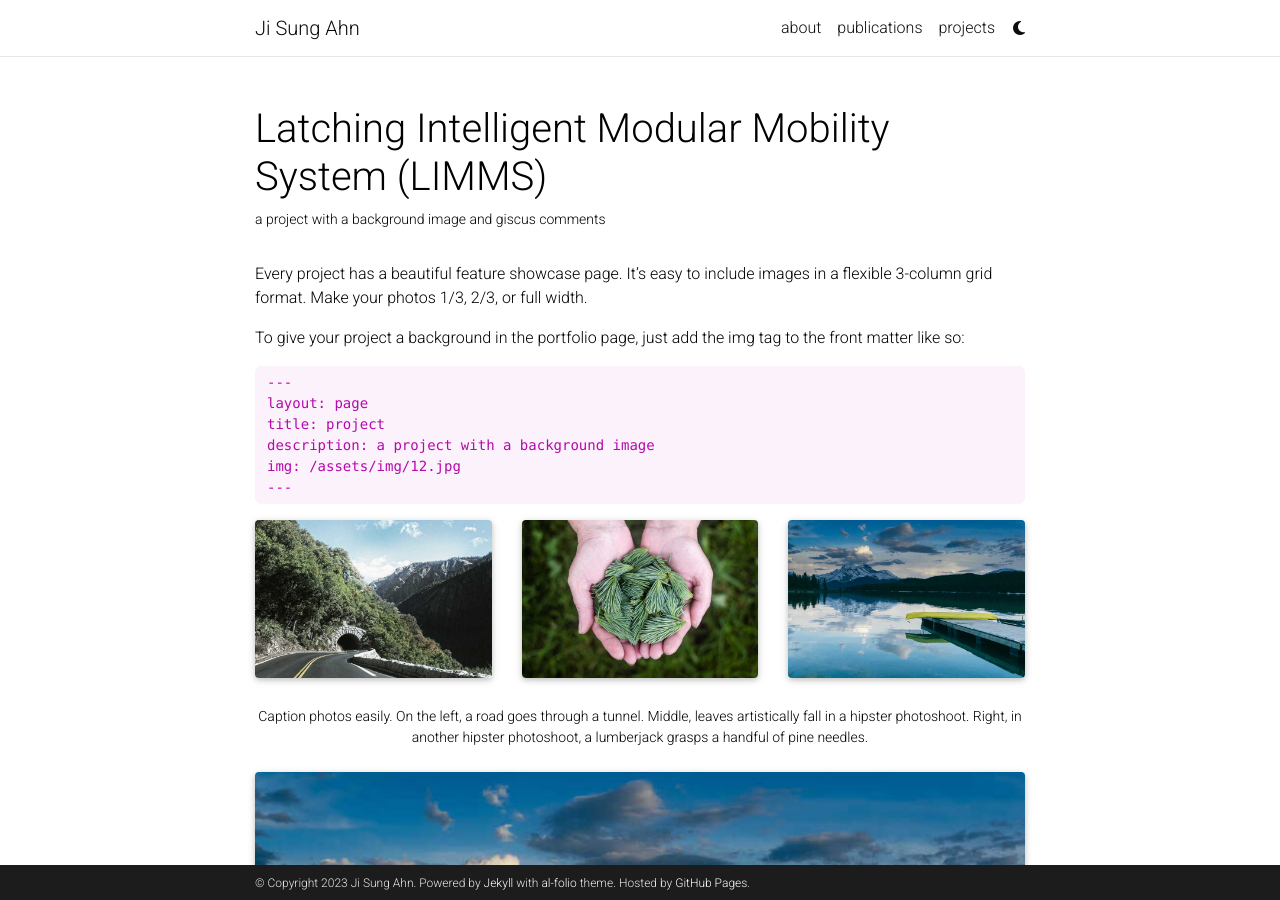
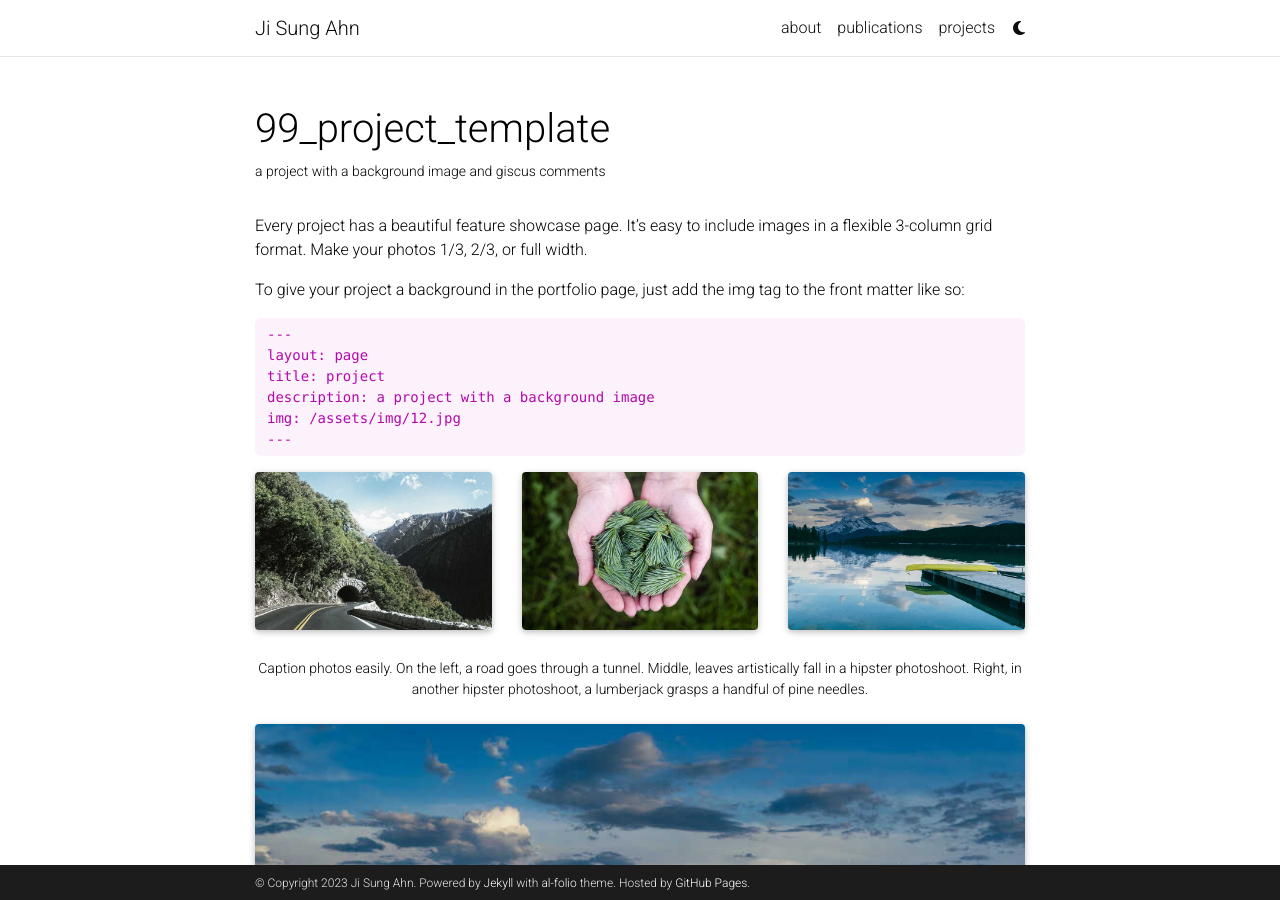
Before and after one commit to jisungahn10/jisungahn10.github.io, a Jekyll site: the page built from _projects/99_project_template.md, in a window 1280 px wide and 900 px high. Built offline with Jekyll 4.4.1, drawn with Linux system fonts in a browser that asks for light colours; full-size pictures stand in for the smaller copies a plugin makes; comment, search, counter and statistics services are not loaded; a style sheet for code colours, icons or effects is not loaded.

```diff
--- a/_projects/99_project_template.md
+++ b/_projects/99_project_template.md
@@ -1,6 +1,6 @@
 ---
 layout: page
-title: Latching Intelligent Modular Mobility System (LIMMS)
+title:
 description: a project with a background image and giscus comments
 img: assets/img/3.jpg
 importance: 2
```
